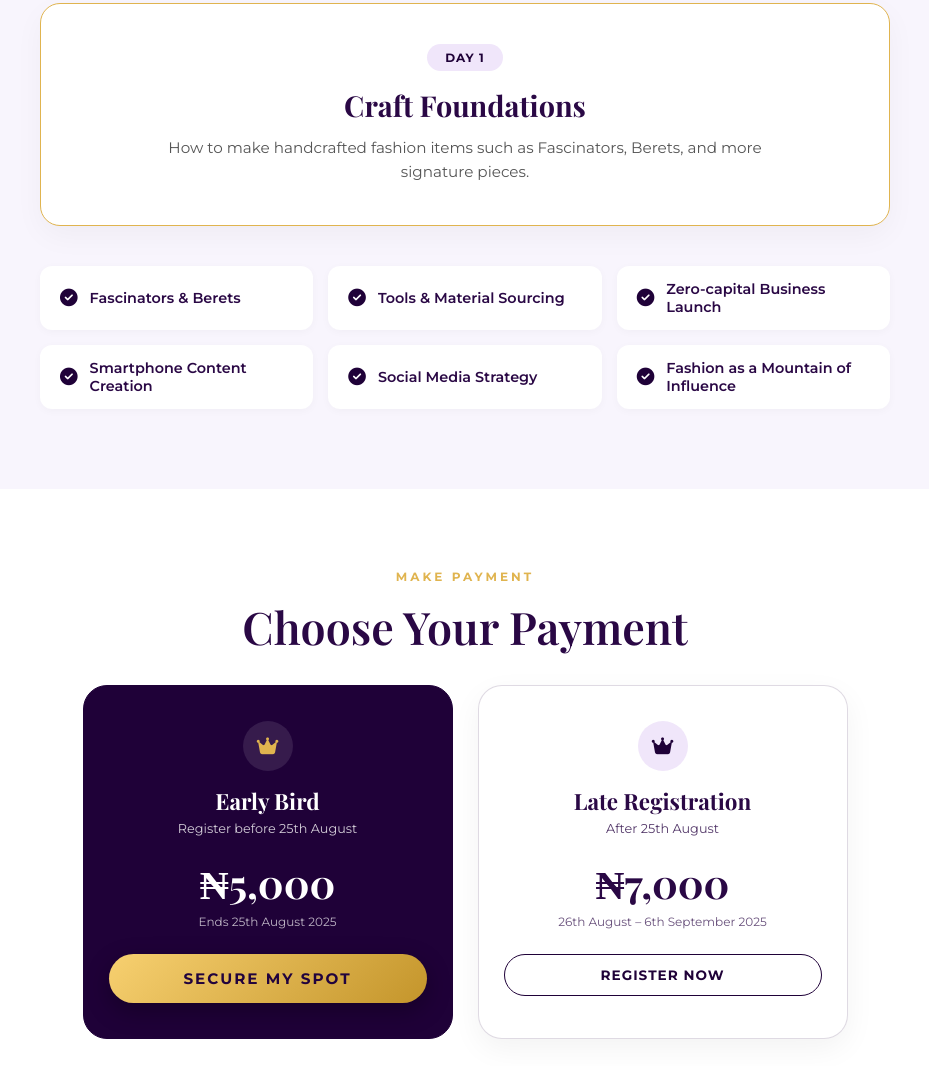
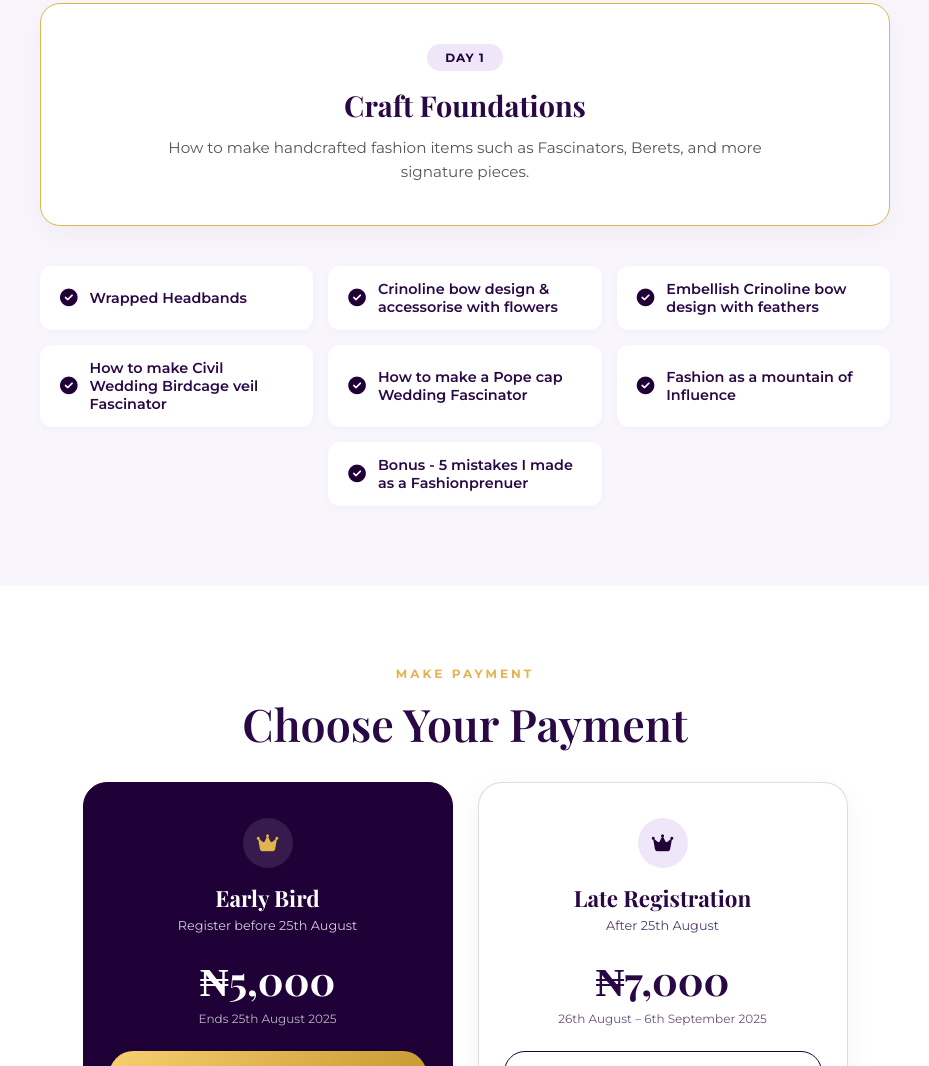
Before and after one commit to davidalade52-create/inner-beauty-palace, a website: page Frontend/index.html in a window 1280 px wide. Shown: the part 1376-2442 px from the top of the page, without its empty margins (175-1104 px from the left). Drawn offline with nearby package versions, Linux system fonts and the light colour scheme; a web font is replaced by a local one.

Commit message:
Update HTML copy

```diff
--- a/Frontend/index.html
+++ b/Frontend/index.html
@@ -80,12 +80,15 @@
             </div>
 
             <div class="topics-grid">
-                <div class="topic-pill"><i class="fa-solid fa-circle-check"></i><span>Fascinators & Berets</span></div>
-                <div class="topic-pill"><i class="fa-solid fa-circle-check"></i><span>Tools & Material Sourcing</span></div>
-                <div class="topic-pill"><i class="fa-solid fa-circle-check"></i><span>Zero-capital Business Launch</span></div>
-                <div class="topic-pill"><i class="fa-solid fa-circle-check"></i><span>Smartphone Content Creation</span></div>
-                <div class="topic-pill"><i class="fa-solid fa-circle-check"></i><span>Social Media Strategy</span></div>
-                <div class="topic-pill"><i class="fa-solid fa-circle-check"></i><span>Fashion as a Mountain of Influence</span></div>
+                <div class="topic-pill"><i class="fa-solid fa-circle-check"></i><span>Wrapped Headbands</span></div>
+                <div class="topic-pill"><i class="fa-solid fa-circle-check"></i><span>Crinoline bow design & accessorise with flowers
+</span></div>
+                <div class="topic-pill"><i class="fa-solid fa-circle-check"></i><span>Embellish Crinoline bow design with feathers</span></div>
+                <div class="topic-pill"><i class="fa-solid fa-circle-check"></i><span>How to make Civil Wedding Birdcage veil Fascinator</span></div>
+                <div class="topic-pill"><i class="fa-solid fa-circle-check"></i><span>How to make a Pope cap Wedding Fascinator</span></div>
+                <div class="topic-pill"><i class="fa-solid fa-circle-check"></i><span>Fashion as a mountain of Influence</span></div>
+                <br>
+                <div class="topic-pill"><i class="fa-solid fa-circle-check"></i><span>Bonus - 5 mistakes I made as a Fashionprenuer</span></div>
             </div>
         </div>
     </section>
```
